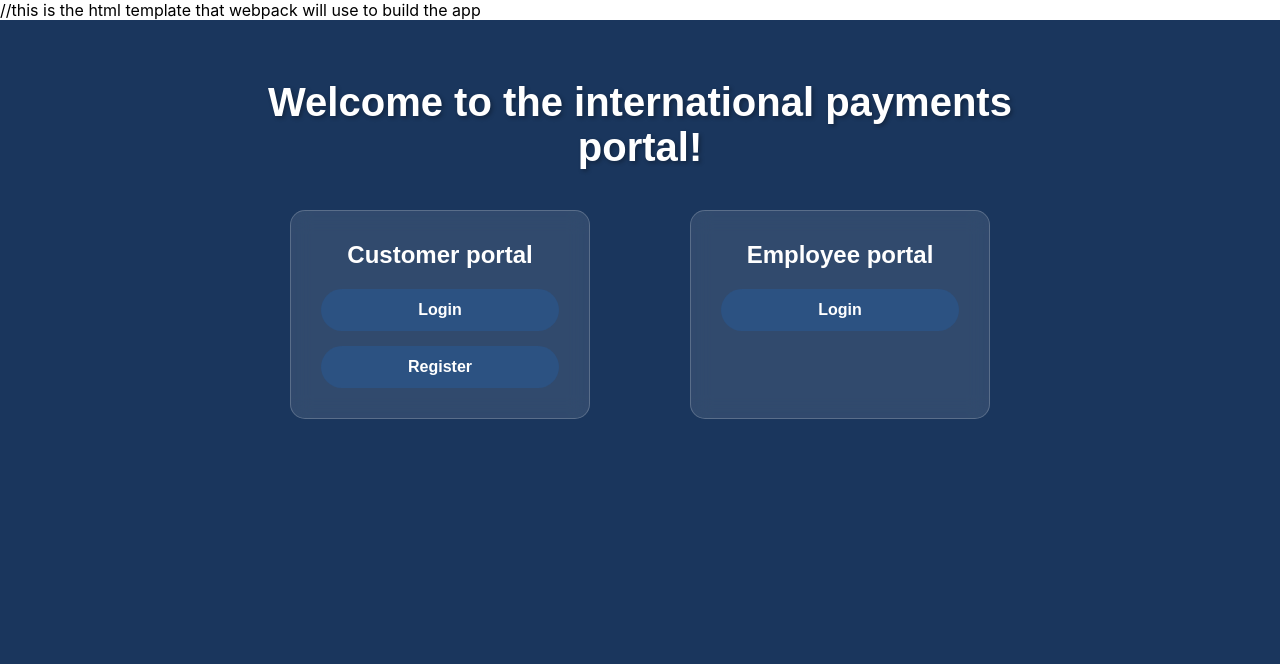
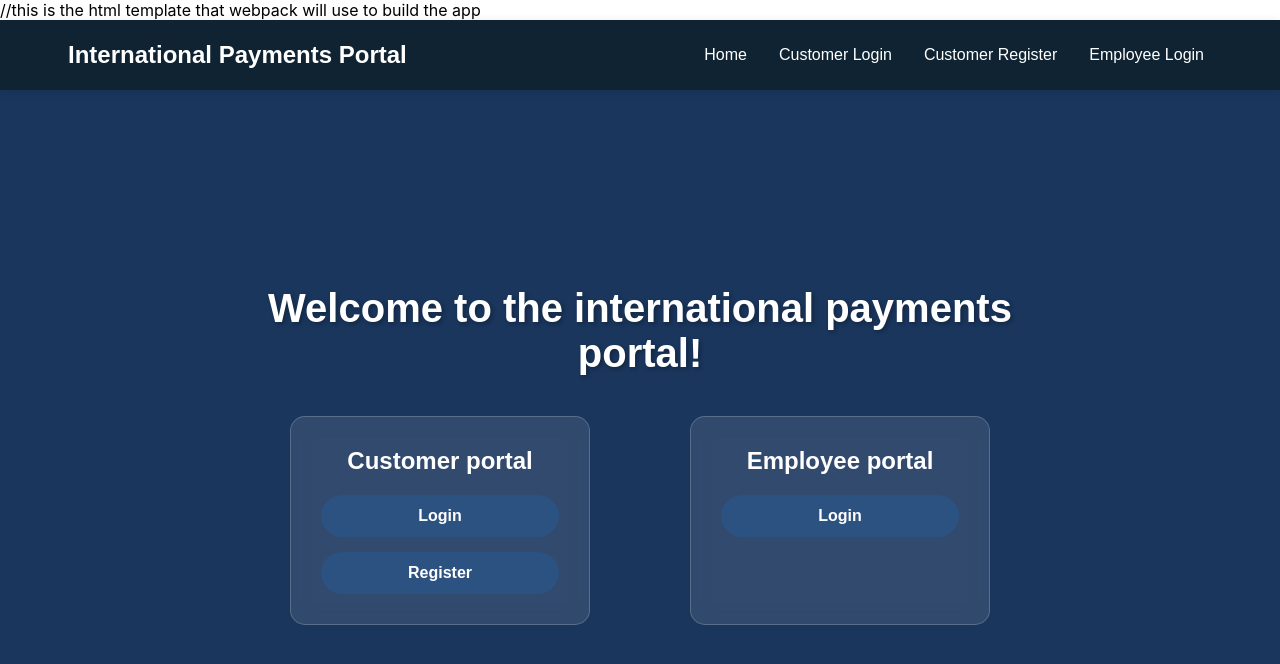
Before and after one commit to Erin-TS/St10258400_Group1_INSY7314_POE_part2_Erin_Matthew_Matthew_Sam, a React (Create React App) app in the folder Frontend/: page / in a window 1280 px wide. Shown: the top 664 px of the page. Built offline with nearby package versions, Linux system fonts and the light colour scheme.

Commit message:
added nav bed

```diff
--- a/Frontend/src/App.css
+++ b/Frontend/src/App.css
@@ -3,7 +3,7 @@
   text-align: center;
   min-height: 100vh;
   background: #1a365d;
-  padding: 20px;
+  padding: 0;
   font-family: 'Arial', sans-serif;
 }
 
--- a/Frontend/src/App.js
+++ b/Frontend/src/App.js
@@ -2,6 +2,7 @@
 import React from 'react';
 import './App.css';
 import { BrowserRouter as Router, Route, Routes } from 'react-router-dom';
+import Navigation from './components/Navigation.js';
 import Home from './components/Home.js';
 import CustomerLogin from './components/CustomerLogin.js';
 import CustomerRegister from './components/CustomerRegister.js';
@@ -16,6 +17,7 @@ function App() {
   return (
     <Router>
         <div className="App">
+            <Navigation />
             <Routes>
                 <Route path="/" element={<Home />} />
                 <Route path="/customer-login" element={<CustomerLogin />} />
--- a/Frontend/src/components/FormStyles.css
+++ b/Frontend/src/components/FormStyles.css
@@ -6,6 +6,10 @@
   margin: 0 auto;
   padding: 40px 20px;
   color: white;
+  min-height: calc(100vh - 70px);
+  display: flex;
+  flex-direction: column;
+  justify-content: center;
 }
 
 .home-container h1 {
```
Also changed, not shown: 1 other file (tests, documents, lock files or other folders).
